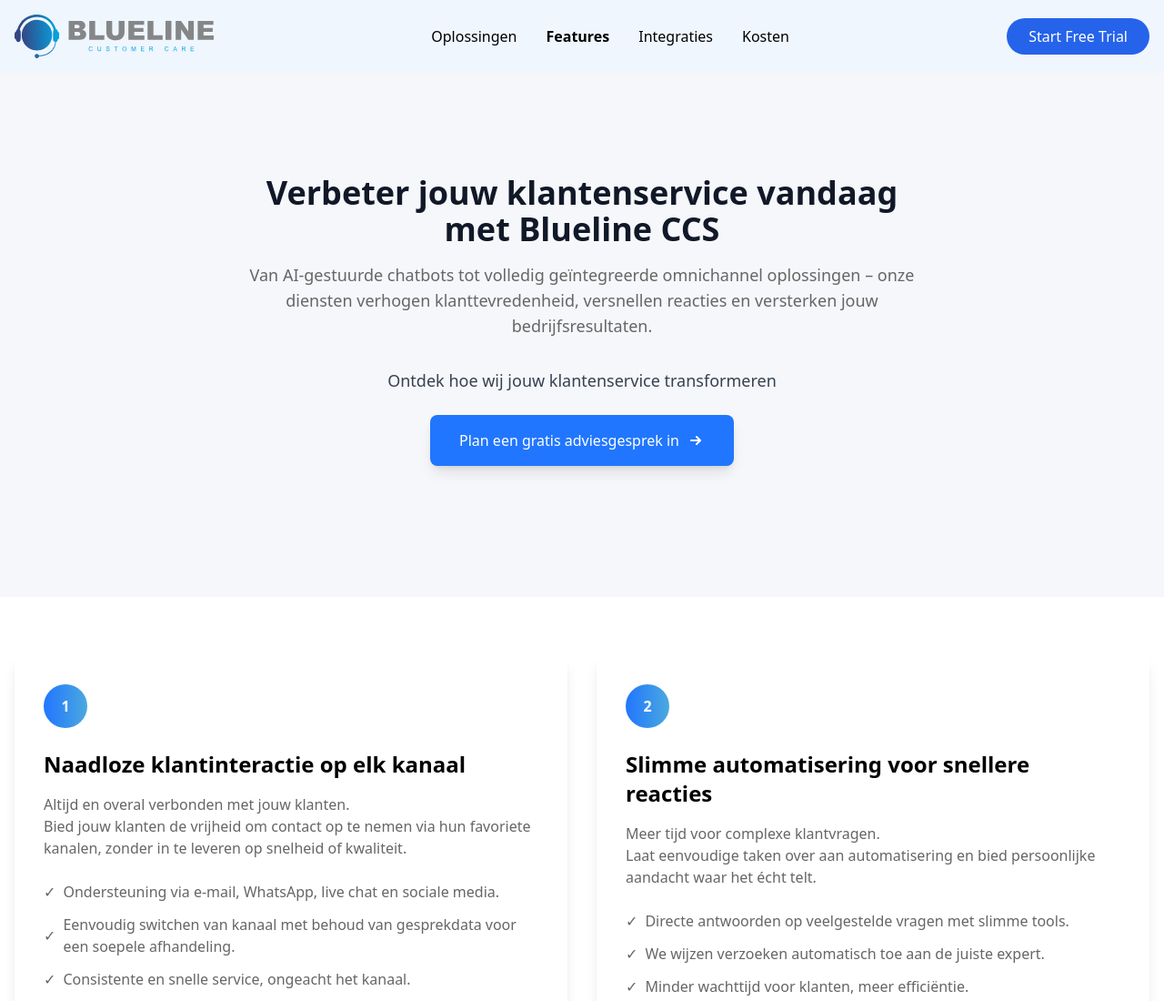
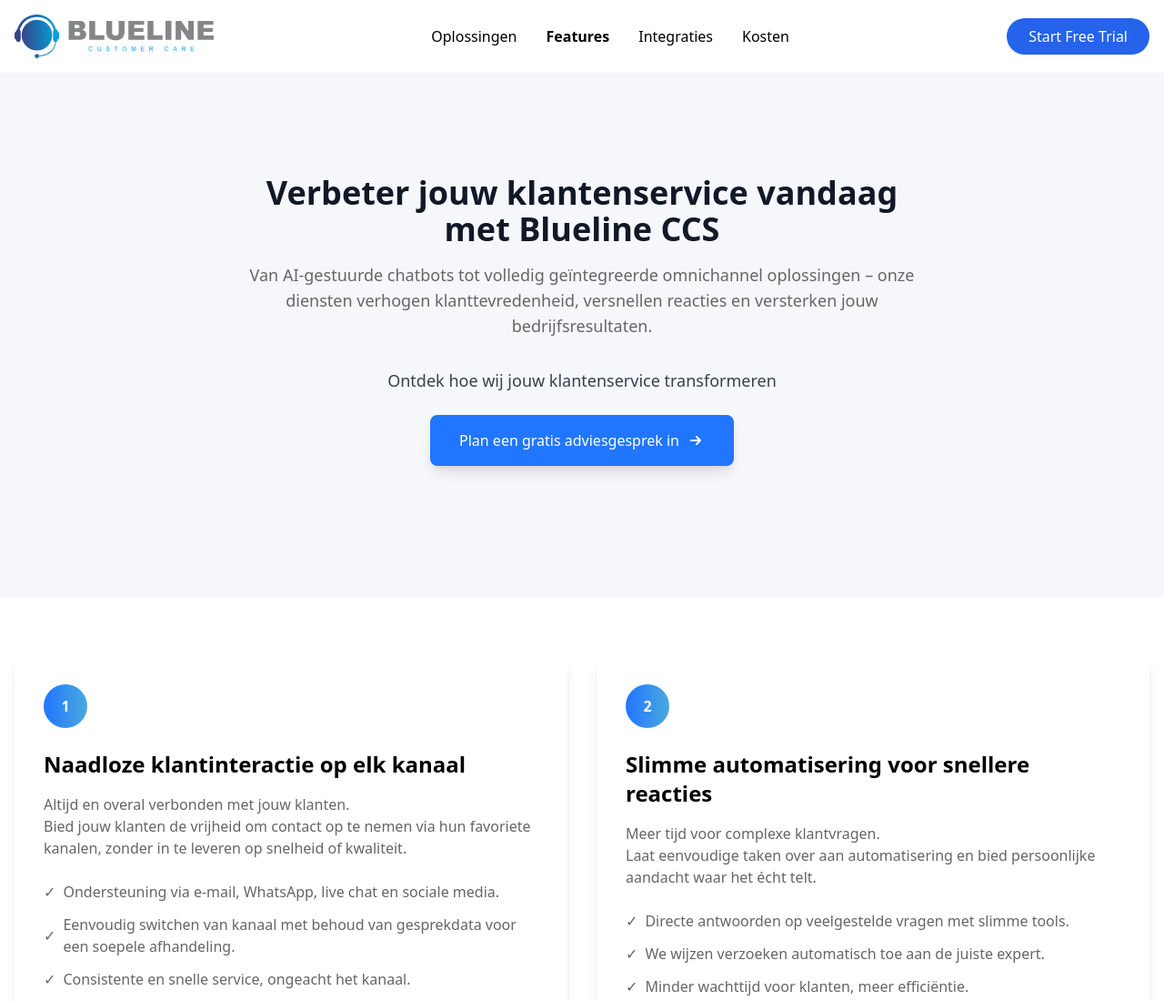
Before and after one commit to faridbouchdak/bluelineccs, a website: page diensten.html in a window 1280 px wide. Shown: the top 1100 px of the page at 91% size. Drawn offline with Linux system fonts and the light colour scheme.

Commit message:
bg-white

```diff
--- a/diensten.html
+++ b/diensten.html
@@ -8,7 +8,7 @@
 </head>
 <body>
     <!-- Navigation -->
-    <nav class="fixed w-full bg-blue-50/80 backdrop-blur-sm z-50">
+    <nav class="fixed w-full bg-white backdrop-blur-sm z-50">
         <div class="container mx-auto px-4 py-4 flex justify-between items-center">
             <div class="text-2xl font-bold"><a href="/"><img src="assets/img/bluelineccs.svg" alt="Logo of BluelineCCS" class="h-12"></a></div>
             <div class="hidden md:flex space-x-8">
```
